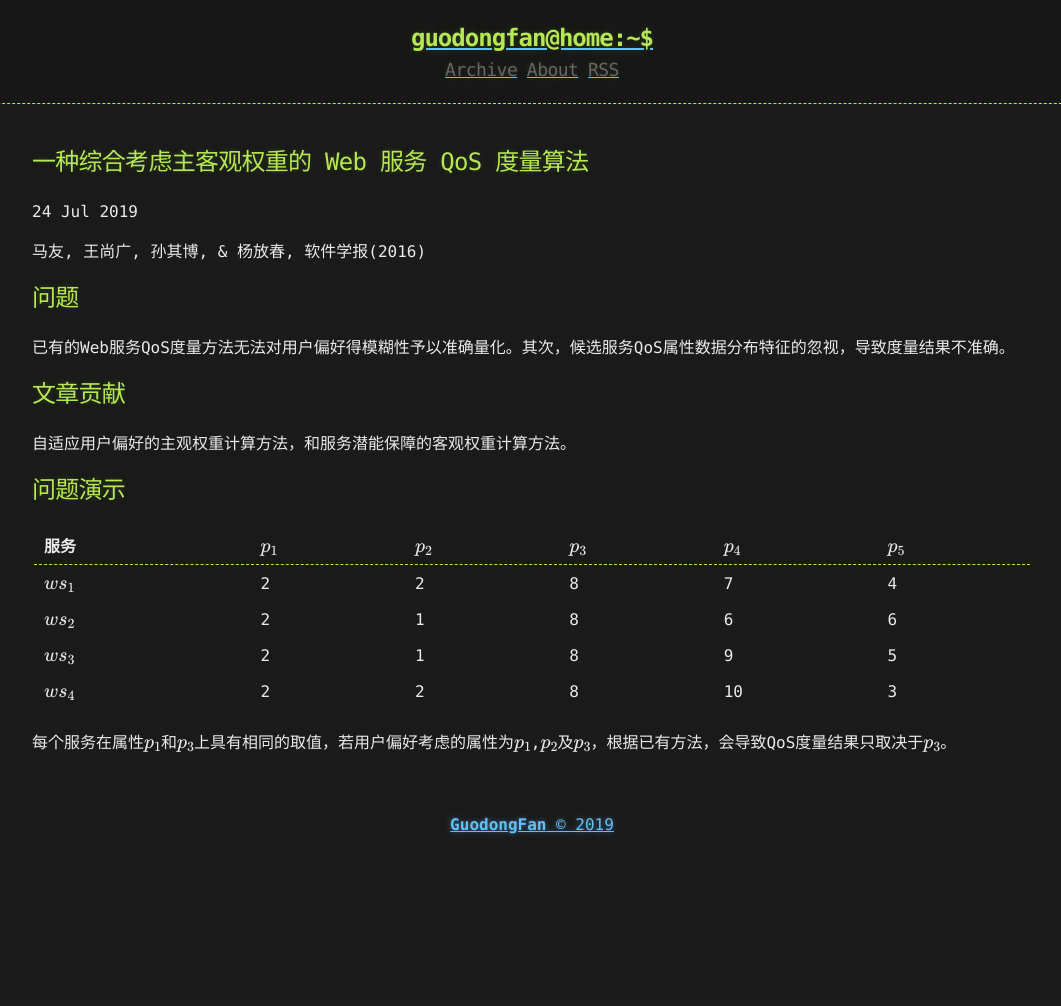
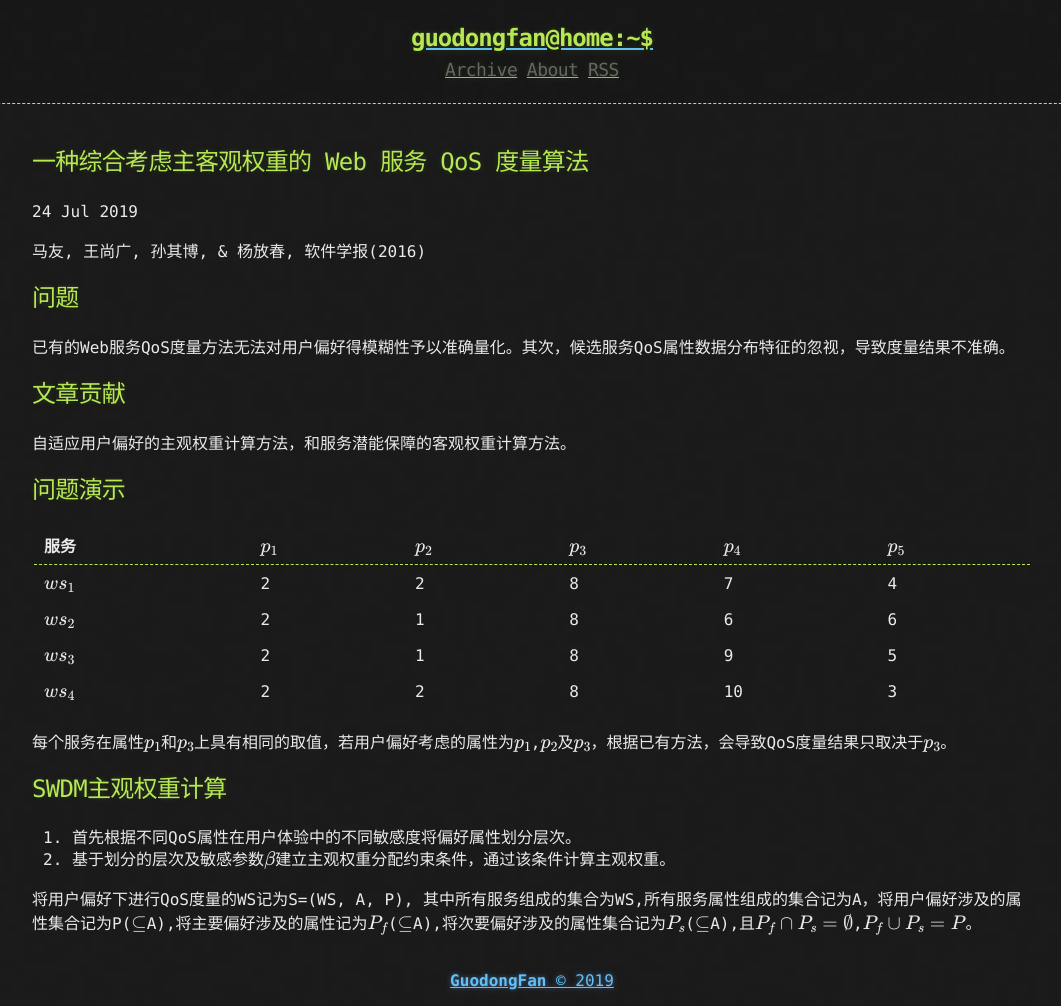
Before and after one commit to GuodongFan/GuodongFan.github.io, a Jekyll site: the page built from _posts/2019-07-24-Object_Subject.md, in a window 1280 px wide. Shown: the whole page, without its empty margins (108-1169 px from the left). Built offline with Jekyll 4.4.1, drawn with Linux system fonts in a browser that asks for light colours; formulas are drawn with MathJax 3; before the commit the page ends 900 px from its top, so only the background shows below that.

Commit message:
Update 2019-07-24-Object_Subject.md

```diff
--- a/_posts/2019-07-24-Object_Subject.md
+++ b/_posts/2019-07-24-Object_Subject.md
@@ -21,3 +21,11 @@ $ws_3$|2|1|8|9|5
 $ws_4$|2|2|8|10|3
 
 每个服务在属性$p_1$和$p_3$上具有相同的取值，若用户偏好考虑的属性为$p_1$,$p_2$及$p_3$，根据已有方法，会导致QoS度量结果只取决于$p_3$。
+
+
+## SWDM主观权重计算
+
+1. 首先根据不同QoS属性在用户体验中的不同敏感度将偏好属性划分层次。
+2. 基于划分的层次及敏感参数$\beta$建立主观权重分配约束条件，通过该条件计算主观权重。
+
+将用户偏好下进行QoS度量的WS记为S=(WS, A, P), 其中所有服务组成的集合为WS,所有服务属性组成的集合记为A，将用户偏好涉及的属性集合记为P($\subseteq$A),将主要偏好涉及的属性记为$P_f$($\subseteq$A),将次要偏好涉及的属性集合记为$P_s$($\subseteq$A),且$P_f\cap P_s=\emptyset$,$P_f\cup P_s=P$。
```
